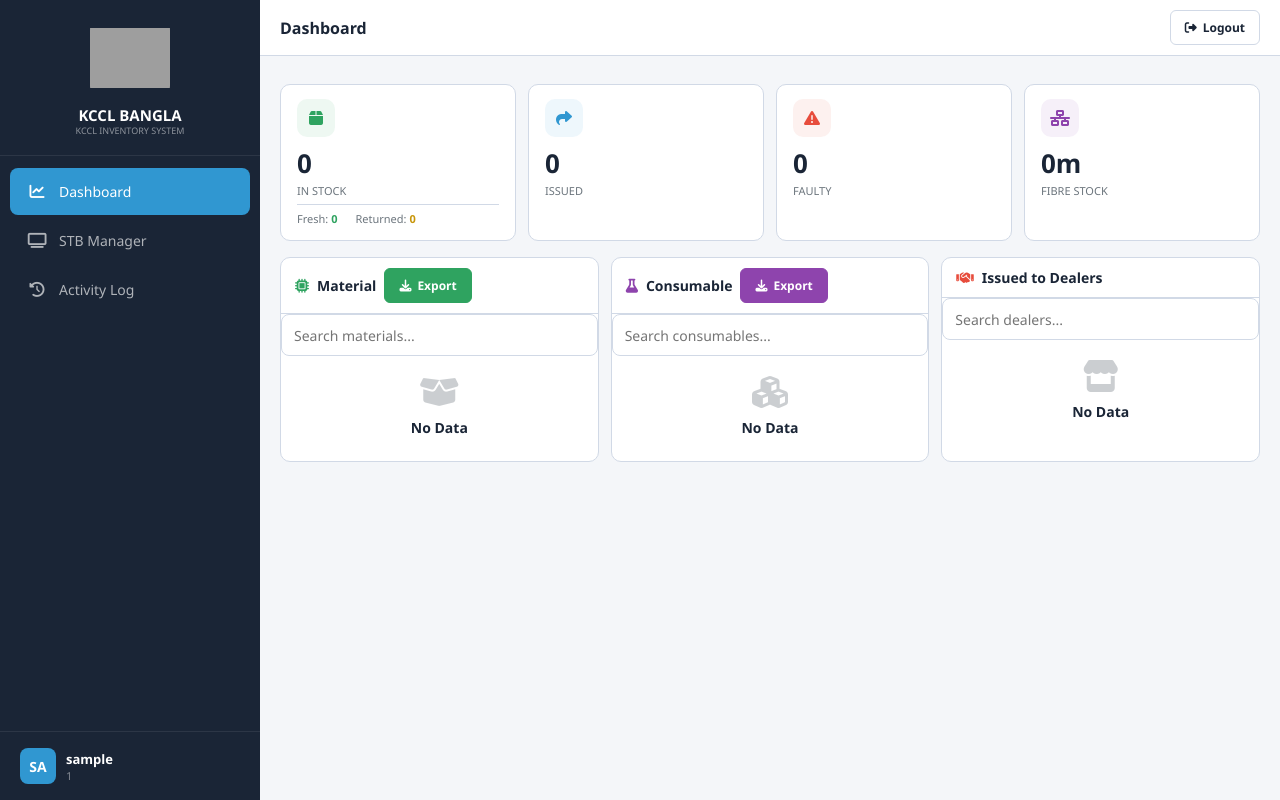
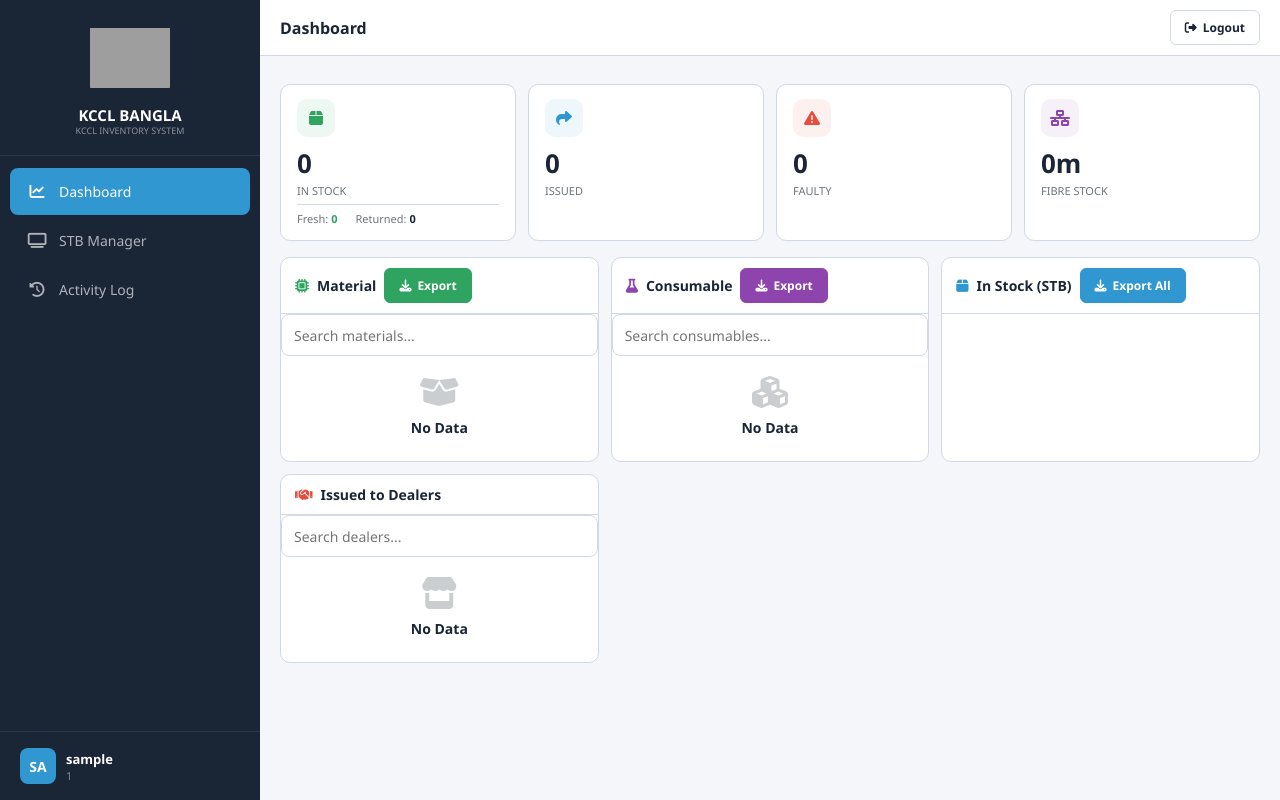
Before and after one commit to ANNU-2025/kccl-tracking-system, a Flask app: page /dashboard in a window 1280 px wide. Run offline with Flask 3, Linux system fonts and the light colour scheme; the visitor is signed in with stand-in values (Sample User, id 1); data that the repository does not hold is empty; some libraries are stand-ins or nearby versions; some web fonts are replaced; grey boxes are pictures that could not be loaded.

Commit message:
Update dashboard.html

```diff
--- a/templates/dashboard.html
+++ b/templates/dashboard.html
@@ -16,11 +16,15 @@
     .dash-grid .tw{display:flex;flex-direction:column;min-height:0;max-height:100%;overflow:hidden}
     .dash-grid .tw-bar{flex-shrink:0}
     .dash-grid .tw-body{flex:1;min-height:0;display:flex;flex-direction:column;overflow:hidden}
-    .dash-grid .dealer-search{flex-shrink:0}
-    .dash-grid .tw-scroll{flex:1;min-height:0;overflow-y:auto;overflow-x:auto;-webkit-overflow-scrolling:touch}
-    .dash-grid .tw-scroll table{margin-bottom:0}
+    .dash-grid .search-box{flex-shrink:0}
+    .dash-grid .tw-scroll{flex:0 0 auto;max-height:160px;overflow-y:auto;overflow-x:auto;-webkit-overflow-scrolling:touch;scrollbar-width:6px;scrollbar-color:#C0C8D8}
+    .dash-grid .tw-scroll::-webkit-scrollbar{width:6px}
+    .dash-grid .tw-scroll{scrollbar-width:6px;scrollbar-color:#C0C8D8;border-radius:3px}
+    .dash-grid .tw-scroll::-webkit-scrollbar-thumb{background:#C0C8D8;border-radius:3px}
+    .dash-grid .tw-scroll{scrollbar-color:#C0C8D8}
+    .dash-grid .tw-scroll::-webkit-scrollbar-thumb{background:#C0C8D8}
     @media(max-width:900px){.dash-grid{grid-template-columns:1fr;max-height:calc(100vh - 220px)}}
-    @media(max-width:768px){.dash-grid{grid-template-columns:1fr;max-height:none;min-height:300px}.stat-sub{gap:10px}.dl-row{padding:6px 12px;font-size:12px}}
+    @media(max-width:768px){.dash-grid{grid-template-columns:1fr;max-height:none;min-height:350px}.stat-sub{gap:10px}.dl-row{padding:6px 12px;font-size:12px}.dash-grid .tw-scroll{max-height:140px}}
 </style>
 {% endblock %}
 {% block body %}
@@ -30,7 +34,7 @@
     <div class="stat stat-card" onclick="dl('{{ url_for('export_instock') }}')">
         <div class="si green"><i class="fas fa-box"></i></div>
         <div class="sv">{{ total_in_stock }}</div><div class="sl">IN STOCK</div>
-        <div class="stat-sub"><div><span style="color:var(--grey)">Fresh:</span> <strong style="color:var(--green)">{{ fresh_c }}</strong></div><div><span style="color:var(--grey)">Returned:</span> <strong style="color:#C8960A">{{ ret_c }}</strong></div></div>
+        <div class="stat-sub"><div><span style="color:var(--grey)">Fresh:</span> <strong style="color:var(--green)">{{ fresh_c }}</strong></div><div><span style="color:var(--grey)">Returned:</span> <strong style="color:#C0C8C0A">{{ ret_c }}</strong></div></div>
         <i class="fas fa-download dl-icon"></i>
     </div>
     <div class="stat stat-card" onclick="dl('{{ url_for('export_stb_status', status='Issued') }}')">
@@ -48,10 +52,11 @@
 </div>
 
 <div class="dash-grid">
+    <!-- ===== MATERIAL TABLE ===== -->
     <div class="tw">
         <div class="tw-bar"><div class="card-title"><i class="fas fa-microchip" style="color:var(--green)"></i> Material</div><button class="btn btn-green btn-sm" onclick="dl('{{ url_for('export_hardware') }}')"><i class="fas fa-download"></i> Export</button></div>
         <div class="tw-body">
-            <input type="text" id="materialSearch" class="fi dealer-search" placeholder="Search materials...">
+            <input type="text" id="materialSearch" class="fi search-box" placeholder="Search materials...">
             {% if material_summary %}
             <div class="tw-scroll">
                 <table><thead><tr><th>Item Code</th><th>In Stock</th></tr></thead>
@@ -63,10 +68,12 @@
             {% else %}<div class="empty" style="padding:20px 10px"><i class="fas fa-box-open"></i><h3>No Data</h3></div>{% endif %}
         </div>
     </div>
+
+    <!-- ===== CONSUMABLE TABLE ===== -->
     <div class="tw">
         <div class="tw-bar"><div class="card-title"><i class="fas fa-flask" style="color:var(--purple)"></i> Consumable</div><button class="btn btn-purple btn-sm" onclick="dl('{{ url_for('export_consumables') }}')"><i class="fas fa-download"></i> Export</button></div>
         <div class="tw-body">
-            <input type="text" id="consumableSearch" class="fi dealer-search" placeholder="Search consumables...">
+            <input type="text" id="consumableSearch" class="fi search-box" placeholder="Search consumables...">
             {% if consumable_summary %}
             <div class="tw-scroll">
                 <table><thead><tr><th>Item Code</th><th>Total</th><th>Used</th><th>Balance</th></tr></thead>
@@ -79,10 +86,43 @@
             {% else %}<div class="empty" style="padding:20px 10px"><i class="fas fa-cubes"></i><h3>No Data</h3></div>{% endif %}
         </div>
     </div>
+
+    <!-- ===== IN STOCK (STB) TABLE ===== -->
+    <div class="tw">
+        <div class="tw-bar"><div class="card-title"><i class="fas fa-box" style="color:var(--blue)"></i> In Stock (STB)</div><button class="btn btn-blue btn-sm" onclick="dl('{{ url_for('export_instock') }}')"><i class="fas fa-download"></i> Export All</button></div>
+        <div class="tw-body">
+            {% set in_stb_stock = [] %}
+            {% if total_in_stock > 0 %}
+            <div class="tw-scroll">
+                <table><thead><tr><th>#</th><th>Serial No</th><th>Type</th><th>Last Update</th></tr></thead>
+                <tbody>
+                <tr><td colspan="4" style="text-align:center;padding:20px;color:var(--grey)"><i class="fas fa-spinner fa-spin"></i></td></tr>
+                </tbody>
+            </div>
+            <script>
+            (function(){
+                var tbody = document.querySelector('.dash-grid .tw:last-child .tw-scroll tbody');
+                if(!tbody) return;
+                fetch('/api/dash-stb-data').then(function(r){return r.json()}).then(function(data){
+                    if(data.rows && data.rows.length > 0){
+                        tbody.innerHTML = data.rows.map(function(r){
+                            return '<tr><td style="color:var(--grey)">'+r[0]+'</td><td style="font-weight:600;font-family:Consolas,monospace;font-size:11px">'+r[1]+'</td><td><span class="bg '+(r[2]==='Fresh'?'bg-green':'bg-yellow')+'"><span class="bd"></span>'+r[2]+'</span></td><td style="font-size:11px;color:var(--grey)">'+r[3]+'</td></tr>';
+                        }).join('');
+                    } else {
+                        tbody.innerHTML = '<tr><td colspan="4" style="text-align:center;padding:20px;color:var(--grey)">No data</td></tr>';
+                    }
+                }).catch(function(){ tbody.innerHTML='<tr><td colspan="4" style="text-align:center;padding:20px;color:var(--grey)">Error loading</td></tr>'; });
+            })();
+            </script>
+            {% endif %}
+        </div>
+    </div>
+
+    <!-- ===== DEALERS TABLE ===== -->
     <div class="tw">
         <div class="tw-bar"><div class="card-title"><i class="fas fa-handshake" style="color:var(--red)"></i> Issued to Dealers</div></div>
         <div class="tw-body">
-            <input type="text" id="dealerSearch" class="fi dealer-search" placeholder="Search dealers...">
+            <input type="text" id="dealerSearch" class="fi search-box" placeholder="Search dealers...">
             {% if dealer_data %}
             <div class="tw-scroll">
                 <table><thead><tr><th>#</th><th>Dealer Name</th><th>Units</th><th></th></tr></thead>
```
